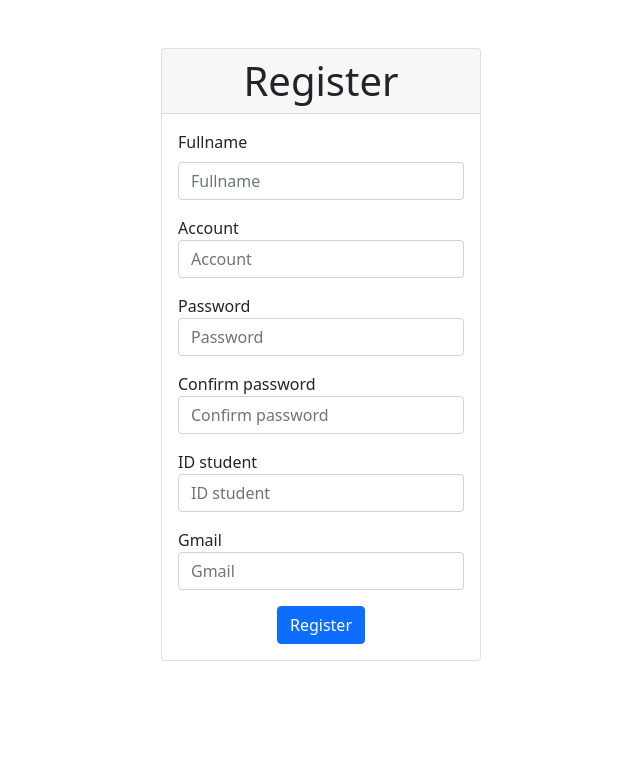
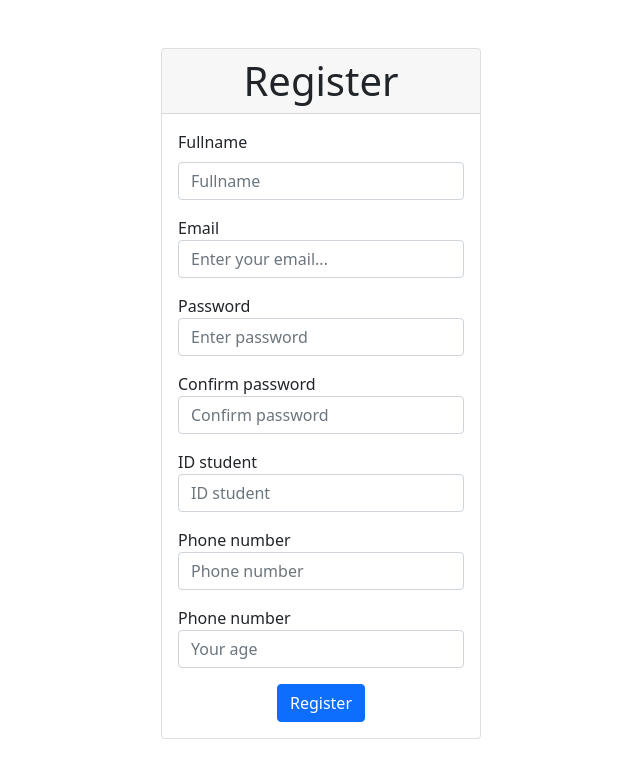
Before and after one commit to letrongbang120/classroom, a React (Create React App) app in the folder frontend/: page /register in a window 1280 px wide. Shown: the top 778 px of the page, without its empty margins (319-959 px from the left). Built offline with nearby package versions, Linux system fonts and the light colour scheme.

Commit message:
test get api

```diff
--- a/frontend/package.json
+++ b/frontend/package.json
@@ -1,5 +1,6 @@
 {
   "name": "frontend",
+  "proxy": "http://localhost:8080/api/v1/",
   "version": "0.1.0",
   "private": true,
   "dependencies": {
@@ -12,6 +13,7 @@
     "@testing-library/jest-dom": "^5.11.4",
     "@testing-library/react": "^11.1.0",
     "@testing-library/user-event": "^12.1.10",
+    "axios": "^0.24.0",
     "bootstrap": "^5.1.3",
     "dotenv": "^10.0.0",
     "react": "^17.0.2",
--- a/frontend/src/components/ClassCard/ClassCard.css
+++ b/frontend/src/components/ClassCard/ClassCard.css
@@ -12,7 +12,6 @@
   border: 1px solid #dcdcdc;
   border-radius: 5px;
   overflow: hidden;
-  cursor: pointer;
   margin: 30px;
 }
 
--- a/frontend/src/components/ClassCard/ClassCard.js
+++ b/frontend/src/components/ClassCard/ClassCard.js
@@ -5,12 +5,15 @@ import CardActions from "@mui/material/CardActions";
 import { AssignmentIndOutlined, FolderOpenOutlined } from "@material-ui/icons";
 //import { useHistory } from "react-router-dom";
 import "./ClassCard.css";
+import { Link } from "react-router-dom";
 
-function ClassCard() {
+function ClassCard(props) {
   return (
-    <div className="classCard">
+    <div className="classCard" >
       <div className="classCard__upper">
-        <div className="classCard__className">Class Name</div>
+        <Link to={`/c/${props.courseId}`}>
+          <div className="classCard__className">Class Name</div>
+        </Link>
         <div className="classCard__creatorName">Teacher</div>
         <img
           src="https://upload.wikimedia.org/wikipedia/commons/5/59/Google_Classroom_Logo.png"
--- a/frontend/src/components/Register/Register.js
+++ b/frontend/src/components/Register/Register.js
@@ -1,102 +1,144 @@
-import React from "react";
+import React, { useRef } from "react";
 import "../../../node_modules/bootstrap/dist/css/bootstrap.min.css";
+import { useForm } from 'react-hook-form'
+import axios from 'axios'
 
 function Login() {
-  const validation = {
-    password: "",
-    confirmPassword: "",
-  };
+  const { register, handleSubmit, watch, formState: { errors } } = useForm();
+  const password = useRef({});
+  password.current = watch("password", "");
 
-  const handleSubmit = (e) => {
-    const { password, confirmPassword } = validation;
-    if (password !== confirmPassword) {
-      alert("Passwords don't match");
-      e.preventDefault();
-    } else if (password.length < 6) {
-      alert(
-        "Your password must be at least 6 characters long. Please try a different password."
-      );
-      e.preventDefault();
+  const onSubmitHandler = (userInfo) => {
+    try {
+      const register = async () => {
+        const { data } = await axios.post("/sign-up", {
+          email: userInfo.email,
+          password: userInfo.password,
+          studentId: userInfo.studentId,
+          phone: userInfo.phoneNumber,
+          age: userInfo.age
+        });
+        console.log(data);
+      };
+      register();
+    } catch (error) {
+      console.log(error.message);
     }
-  };
+  }
 
   return (
     <div className="card mx-auto mt-5" style={{ width: "25%" }}>
       <h1 className="card-header text-center">Register</h1>
       <div className="card-body ">
-        <form className="row g-3 needs-validation">
+        <form
+          className="row g-3 needs-validation"
+          onSubmit={handleSubmit(onSubmitHandler)}>
           <div className="form-group">
-            <label htmlFor="registerFullname" className="form-label">
+            <label htmlFor="fullname" className="form-label">
               Fullname
             </label>
             <input
               type="text"
               className="form-control"
-              id="registerFullname"
+              id="fullname"
+              name="fullname"
               placeholder="Fullname"
-              required
+              {...register("fullname", { required: true })}
             />
+            {errors.fullname?.type === "required" && <span className="error">Fullname is required</span>}
           </div>
 
           <div className="form-group">
-            <label htmlFor="registerAccount">Account</label>
+            <label htmlFor="email">Email</label>
             <input
               type="text"
               className="form-control"
-              id="registerAccount"
-              placeholder="Account"
-              required
+              id="email"
+              name="email"
+              placeholder="Enter your email..."
+              {...register("email", {
+                required: true,
+                pattern: /^(([^<>()[\]\\.,;:\s@"]+(\.[^<>()[\]\\.,;:\s@"]+)*)|(".+"))@((\[[0-9]{1,3}\.[0-9]{1,3}\.[0-9]{1,3}\.[0-9]{1,3}\])|(([a-zA-Z\-0-9]+\.)+[a-zA-Z]{2,}))$/,
+              })}
             />
+            {errors.email?.type === "required" && (
+              <span className="error">Email is required</span>
+            )}
+            {errors.email?.type === "pattern" && (
+              <span className="error">Invalid entered email</span>
+            )}
           </div>
 
           <div className="form-group">
-            <label htmlFor="registerPassword1">Password</label>
+            <label htmlFor="password">Password</label>
             <input
               type="password"
               className="form-control"
-              id="registerPassword1"
-              placeholder="Password"
-              required
-              onChange={(e) => {
-                validation.password = e.target.value;
-              }}
+              id="password"
+              name="password"
+              placeholder="Enter password"
+              {...register("password", {
+                required: true,
+                minLength: 6
+              })}
             />
+            {errors.password?.type === "required" && <span className="error">Password is required</span>}
+            {errors.password?.type === "minLength" && <span className="error">Password has at least 6 characters</span>}
           </div>
 
           <div className="form-group">
-            <label htmlFor="registerPassword2">Confirm password</label>
+            <label htmlFor="confirmPassword">Confirm password</label>
             <input
               type="password"
               className="form-control"
-              id="registerPassword2"
+              id="confirmPassword"
+              name="confirmPassword"
               placeholder="Confirm password"
-              required
-              onChange={(e) => {
-                validation.confirmPassword = e.target.value;
-              }}
+              {...register("confirmPassword", {
+                required: true,
+                validate: value =>
+                  value === password.current || "Confirm password do not match"
+              })}
             />
+            {errors.confirmPassword?.message && <span className="error">{errors.confirmPassword.message}</span>}
+            {errors.confirmPassword?.type === "required" && <span className="error">Confirm password is required</span>}
           </div>
 
           <div className="form-group">
-            <label htmlFor="registerID">ID student</label>
+            <label htmlFor="studentId">ID student</label>
             <input
               type="text"
               className="form-control"
-              id="registerID"
+              id="studentId"
+              name="studentId"
               placeholder="ID student"
-              required
+              {...register("studentId", { required: true })}
             />
+            {errors.studentId?.type === "required" && <span className="error">StudentId is required</span>}
           </div>
 
           <div className="form-group">
-            <label htmlFor="registerGmail">Gmail</label>
+            <label htmlFor="phoneNumber">Phone number</label>
             <input
-              type="email"
+              type="text"
               className="form-control"
-              id="registerGmail"
-              placeholder="Gmail"
-              required
+              id="phoneNumber"
+              placeholder="Phone number"
+              {...register("phoneNumber", { required: true })}
             />
+            {errors.phoneNumber?.type === "required" && <span className="error">Phone number is required</span>}
+          </div>
+
+          <div className="form-group">
+            <label htmlFor="age">Phone number</label>
+            <input
+              type="number"
+              className="form-control"
+              id="age"
+              placeholder="Your age"
+              {...register("age", { required: true })}
+            />
+            {errors.age?.type === "required" && <span className="error">Age number is required</span>}
           </div>
 
           <div
--- a/frontend/src/index.css
+++ b/frontend/src/index.css
@@ -1,3 +1,12 @@
+a {
+  color: #fff;
+  text-decoration: none;
+}
+
+a:hover {
+  color: #c0c0c0;
+}
+
 .error {
   color: rgb(223, 0, 0);
   font-weight: bold;
--- a/frontend/src/pages/Dashboard/Dashboard.js
+++ b/frontend/src/pages/Dashboard/Dashboard.js
@@ -3,6 +3,6 @@ import React from "react";
 import ClassCard from "../../components/ClassCard/ClassCard";
 
 function Dashboard() {
-  return <ClassCard />;
+  return <ClassCard courseId="120218" />;
 }
 export default Dashboard;
```
Also changed, not shown: 1 other file (tests, documents, lock files or other folders).
